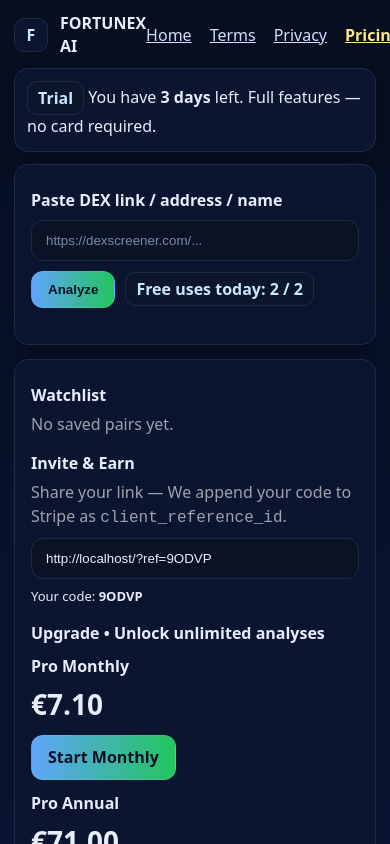
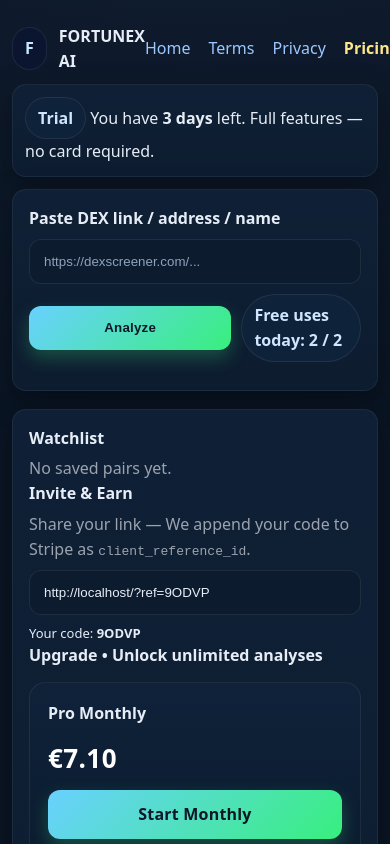
Before and after one commit to dexter720/Fortunex-AI, a React (Vite) app: page / in a window 390 px wide. Shown: the top 844 px of the page. Built offline with nearby package versions, Linux system fonts and the light colour scheme; the HTML template or start-up script is replaced by a standard one.

Commit message:
Revise app styles for Fortunex AI v6.2

```diff
--- a/public/app.css
+++ b/public/app.css
@@ -1,56 +1,175 @@
-/* ====== Fortunex v6 theme ====== */
-:root{
-  --bg:#071022; --panel:#0b1530; --panel-2:#0a1326; --muted:#93a3b5;
-  --text:#e6eefc; --line:#1e2a44;
-  --brand1:#60A5FA; --brand2:#22C55E; --accent:#FDE68A;
+/* ===== Fortunex AI – App Styles (v6.2) ===== */
+
+/* --- Global resets & quality --- */
+* { box-sizing: border-box; }
+html {
+  scroll-behavior: smooth;
+  -webkit-font-smoothing: antialiased;
+  -moz-osx-font-smoothing: grayscale;
 }
-*{box-sizing:border-box}
-html,body{height:100%}
-body{
-  margin:0; font:16px/1.45 system-ui,-apple-system,Segoe UI,Roboto,Ubuntu,"Helvetica Neue",Arial;
-  color:var(--text); background:linear-gradient(180deg,#060e1f 0%,#081431 100%) fixed;
+html, body { overflow-x: hidden; }
+body {
+  margin: 0;
+  font-family: system-ui, -apple-system, Segoe UI, Roboto, Inter, Arial, sans-serif;
+  background: radial-gradient(1200px 600px at 50% -200px, #13233a 0%, #0e1a2b 40%, #0a1524 100%), #0a1524;
+  color: #e7edf6;
+  line-height: 1.55;
 }
 
-/* Container locks content to screen width + padding */
-.container{
-  max-width:1100px; margin:0 auto; padding:12px 14px 28px;
+/* --- Color tokens --- */
+:root{
+  --bg:#0b1728;
+  --surface:#0f2036;
+  --surface-2:#0d1c2f;
+  --text:#e7edf6;
+  --muted:#a6b4c6;
+  --muted-2:#7f93ab;
+  --accent-1:#69d1ff;
+  --accent-2:#38ef7d;
+  --accent-3:#7db2ff;
+  --danger:#ff7b7b;
+  --ok:#36d98b;
+  --card-radius:14px;
+  --shadow: 0 10px 30px rgba(0,0,0,.35);
 }
 
-/* Cards, sections */
+/* --- Links --- */
+a{ color:#9dc7ff; text-decoration:none; }
+a:hover{ text-decoration:underline; }
+
+/* --- Layout container --- */
+.container{
+  max-width: 1100px;
+  margin: 24px auto 80px;
+  padding: 0 16px;
+}
+
+/* --- Top header / brand area --- */
+.header-bar{
+  position: sticky; top: 0; z-index: 999;
+  background: linear-gradient(180deg, rgba(12,25,41,.95) 0%, rgba(12,25,41,.85) 85%, rgba(12,25,41,0) 100%);
+  backdrop-filter: blur(6px);
+  padding: 10px 0 8px;
+}
+.nav{
+  display:flex; align-items:center; gap:18px; flex-wrap:wrap;
+}
+.brand{
+  display:flex; align-items:center; gap:12px; font-weight:700; letter-spacing:.3px;
+}
+.brand-badge{
+  width:36px; height:36px; border-radius:11px;
+  display:grid; place-items:center; font-weight:800;
+  color:#0a1524; background: linear-gradient(135deg, var(--accent-1), var(--accent-2));
+  box-shadow: var(--shadow);
+}
+
+/* --- Reusable card --- */
 .card{
-  background:var(--panel); border:1px solid var(--line); border-radius:14px;
-  box-shadow:0 10px 30px rgba(0,0,0,.25);
+  background: linear-gradient(180deg, var(--surface) 0%, var(--surface-2) 100%);
+  border: 1px solid rgba(255,255,255,.06);
+  border-radius: var(--card-radius);
+  box-shadow: var(--shadow);
+  padding: 18px;
 }
-.section{padding:8px 0}
 
-/* Two-column grid that collapses on mobile */
-.grid-2{display:grid; grid-template-columns:1fr 360px; gap:14px}
-@media (max-width:980px){ .grid-2{grid-template-columns:1fr} }
+/* --- Inputs & badges --- */
+input, textarea{
+  width:100%;
+  background:#0c1b2d;
+  color:var(--text);
+  border:1px solid rgba(255,255,255,.08);
+  border-radius:12px;
+  padding:14px 14px;
+  outline:none;
+}
+input::placeholder{ color:#8ea3bb; }
 
-/* Inputs & buttons */
-input{
-  width:100%; padding:12px 14px; border-radius:12px; border:1px solid var(--line);
-  background:var(--panel-2); color:var(--text); outline:none;
+.badge{
+  display:inline-flex; align-items:center; gap:6px;
+  padding:8px 12px; border-radius:999px; font-weight:600;
+  background:#0e2239; color:#cfe6ff; border:1px solid rgba(255,255,255,.08);
 }
-input::placeholder{color:#7b8aa4}
+.badge.warn{ background:#18273b; color:#ffe08a; }
+.badge.ok{ background:#0f2c25; color:#9df3c7; }
+
+/* --- Buttons --- */
 .btn{
-  display:inline-block; padding:10px 16px; border-radius:12px; font-weight:800; text-decoration:none;
-  color:#051023; background:linear-gradient(90deg,var(--brand1),var(--brand2));
+  display:inline-flex; align-items:center; justify-content:center;
+  min-height:44px; padding:12px 18px; gap:10px;
+  border-radius:12px; border:0; cursor:pointer; user-select:none;
+  color:#0d1727; font-weight:700; letter-spacing:.2px;
+  background: linear-gradient(135deg, var(--accent-1), var(--accent-2));
+  box-shadow: 0 8px 18px rgba(56,239,125,.25);
+  transition: transform .15s ease, filter .15s ease, box-shadow .15s ease;
+}
+.btn:hover{ filter: brightness(1.08); transform: translateY(-1px); }
+.btn:active{ filter: brightness(.96); transform: translateY(0); }
+.btn.secondary{
+  color:#e6f1ff; background:#15273f; box-shadow:none; border:1px solid rgba(255,255,255,.08);
+}
+.btn.secondary:hover{ filter:none; transform:translateY(-1px); }
+
+/* --- Two column main layout --- */
+.grid-2{
+  display:grid; grid-template-columns: 1.2fr .8fr; gap:18px;
+}
+@media (max-width: 980px){
+  .grid-2{ grid-template-columns:1fr; }
+}
+
+/* --- Pricing section --- */
+.pricing-block{
+  display:flex; flex-direction:column; gap:12px;
+  background: linear-gradient(180deg, #0f2239 0%, #0c1c30 100%);
+  border:1px solid rgba(255,255,255,.07);
+  border-radius:16px; padding:18px; margin:14px 0;
+}
+.price{
+  font-size: clamp(26px, 4.2vw, 34px);
+  font-weight:800; letter-spacing:.4px;
+  color:#fff;
+}
+.small{ color:var(--muted); font-size:14px; }
+
+/* --- Section titles --- */
+.h1{ font-size: clamp(22px, 4.5vw, 28px); font-weight:800; margin: 4px 0 14px; }
+.h2{ font-size: clamp(18px, 4vw, 22px); font-weight:700; margin: 10px 0 8px; }
+
+/* --- Subtle separators & notes --- */
+.note{ color:var(--muted); font-size:14px; }
+
+/* --- “Free uses today” pill --- */
+.pill{
+  display:inline-flex; align-items:center; gap:8px;
+  padding:8px 12px; border-radius:999px;
+  background:#0c1d31; color:#cde1ff; border:1px solid rgba(255,255,255,.08);
+}
+
+/* --- Trial banner --- */
+.banner{
+  background: linear-gradient(180deg, #0f2440 0%, #0b1b30 100%);
   border:1px solid rgba(255,255,255,.08);
+  padding:14px 16px; border-radius:14px; color:#e9f2ff;
 }
-.btn[disabled]{opacity:.6; pointer-events:none}
 
-/* Badges, price */
-.badge{
-  display:inline-flex; align-items:center; justify-content:center;
-  min-width:34px; height:34px; border-radius:10px; padding:0 10px;
-  background:#0c162b; color:#c9e7ff; font-weight:800; border:1px solid var(--line);
+/* --- Footer --- */
+.footer{
+  opacity:.8; margin-top:30px; font-size:13px; color:#a8bed6;
 }
-.price{font-size:28px; font-weight:900; margin:6px 0 10px}
 
-/* Header links */
-a{color:#cfe0ff} a:hover{color:#fff}
+/* --- Utility spacing --- */
+.mt-8{ margin-top:8px; }
+.mt-12{ margin-top:12px; }
+.mt-16{ margin-top:16px; }
+.mt-20{ margin-top:20px; }
+.gap-8{ display:flex; gap:8px; }
+.center{ display:flex; align-items:center; justify-content:center; }
 
-/* Prevent side-scroll everywhere */
-.container, .grid-2, .card{overflow:hidden}
-html, body { overflow-x: hidden; }
+/* --- Mobile tweaks --- */
+@media (max-width: 520px){
+  .container{ padding: 0 12px; }
+  .card{ padding:16px; }
+  .btn{ width:100%; }
+  .nav{ gap:12px; }
+}
```
